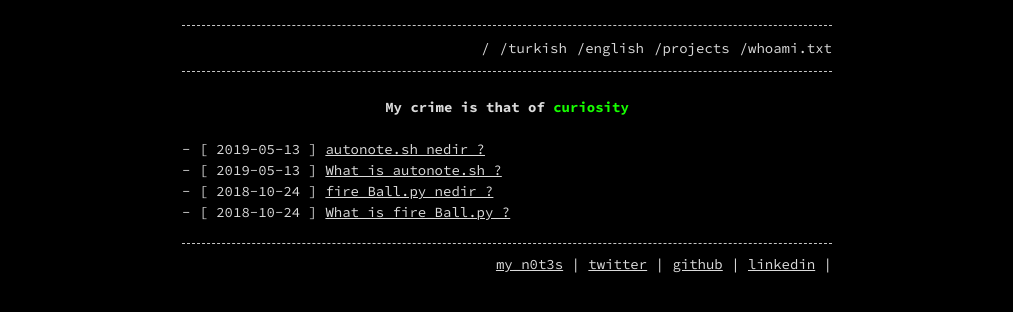
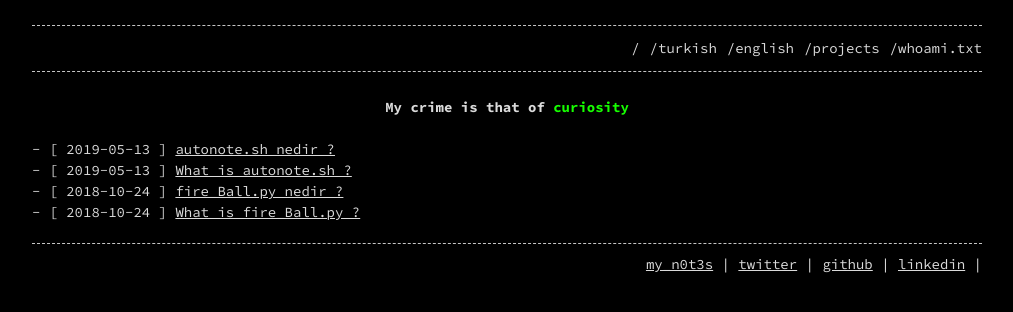
Before and after one commit to eredotpkfr/eredotpkfr.github.io, a Jekyll site: the page built from index.markdown, in a window 1280 px wide. Shown: the top 312 px of the page, without its empty margins (133-1146 px from the left). Built offline with Jekyll 4.4.1, drawn with Linux system fonts in a browser that asks for light colours.

Commit message:
Pzt Şub  3 15:55:06 +03 2020

```diff
--- a/_sass/base.scss
+++ b/_sass/base.scss
@@ -9,7 +9,7 @@ $base-font-size:       14px !default;
 $mobile-font-size:     14px !default;
 $base-line-height:     1.5 !default;
 $container-width:      100% !default;
-$container-max-width:  650px !default;
+$container-max-width:  950px !default;
 
 /**
  * Global
```
